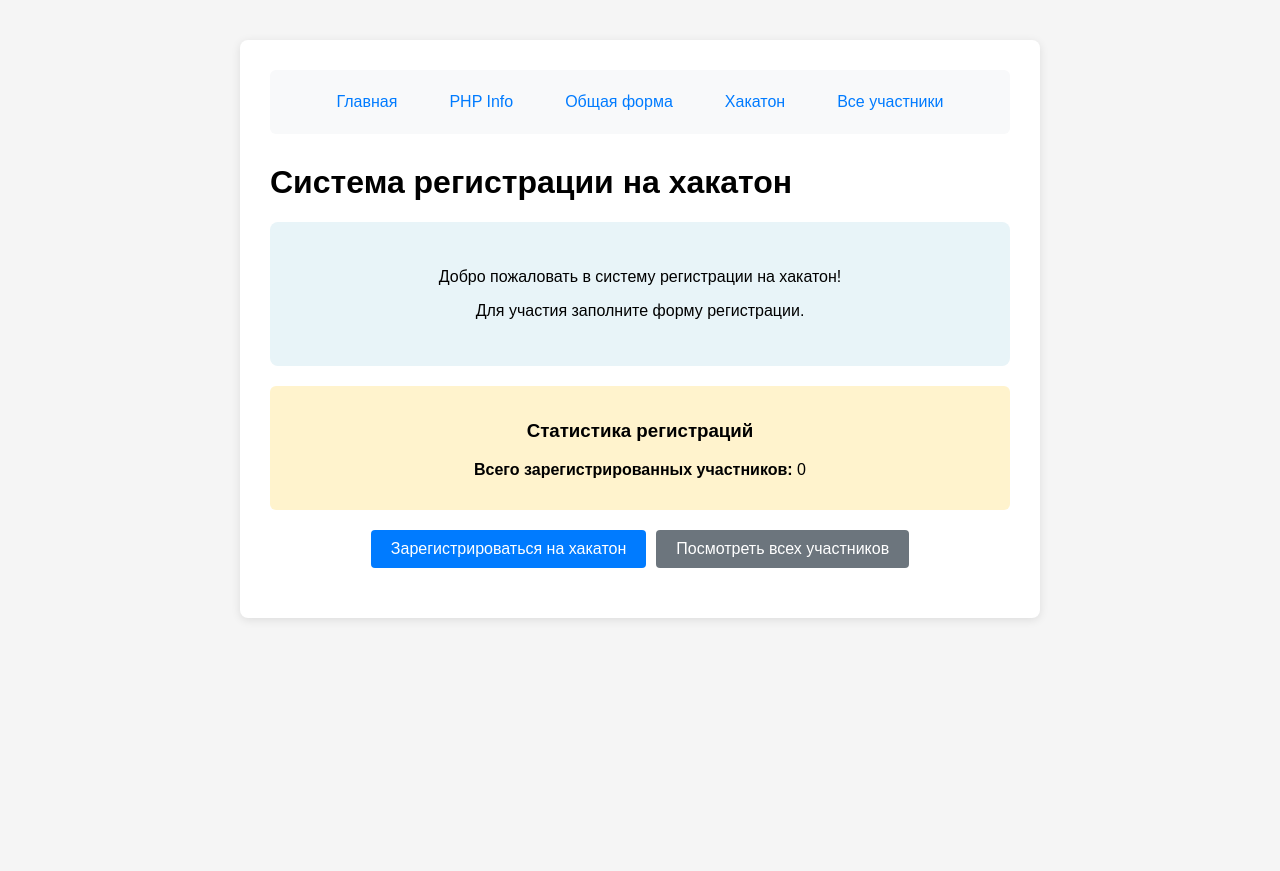
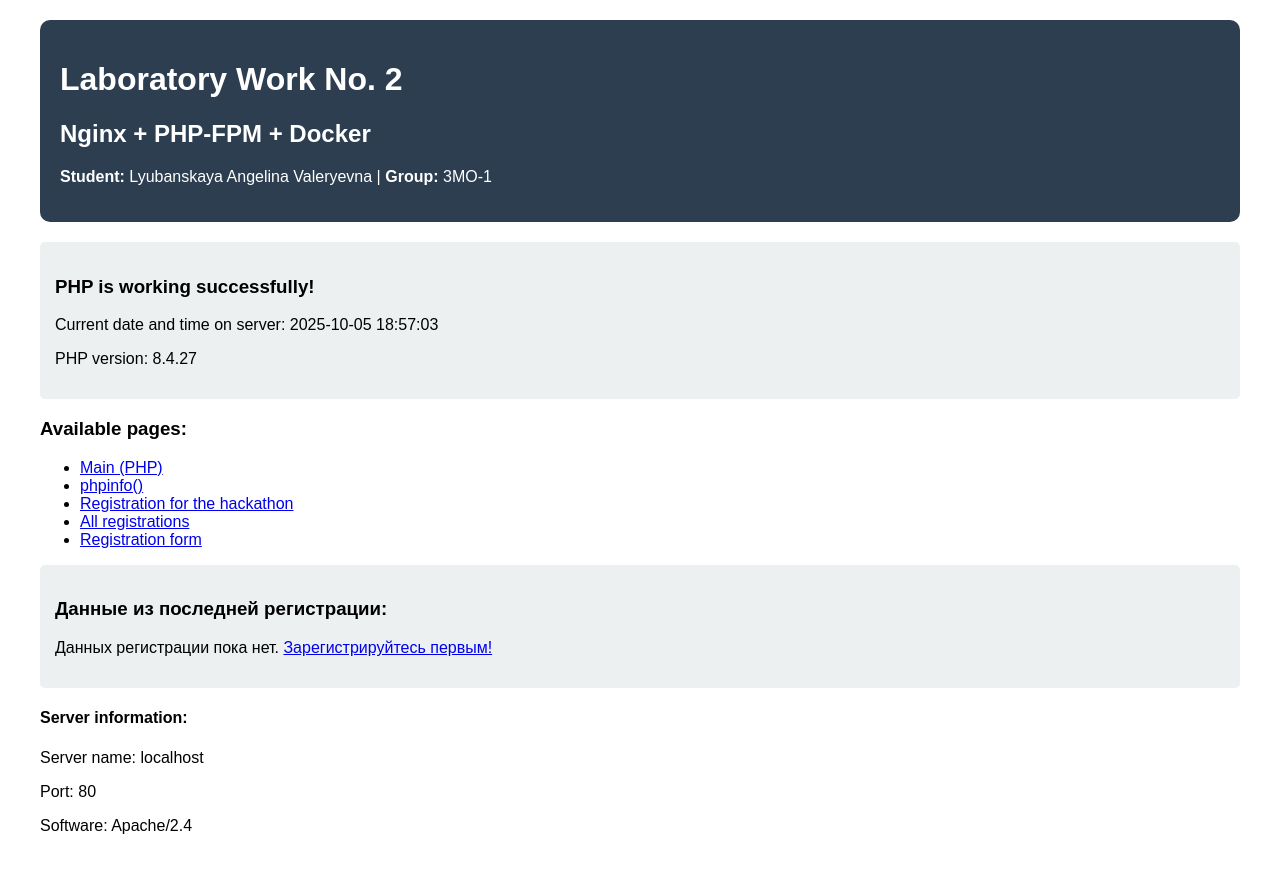
Before and after one commit to Angelina22102005/web__laba, a PHP site: page / in a window 1280 px wide. Before the commit the page ends 620 px from the top, so only its background shows below. Run offline with PHP 8.4, Linux system fonts and the light colour scheme.

```diff
--- a/www/index.php
+++ b/www/index.php
@@ -1,206 +1,60 @@
-<?php
-session_start();
-?>
+<?php session_start(); ?>
 <!DOCTYPE html>
-<html lang='ru'>
+<html>
 <head>
-    <meta charset='UTF-8'>
-    <meta name='viewport' content='width=device-width, initial-scale=1.0'>
-    <title>Главная страница - Хакатон</title>
+    <title>Lab 2 - PHP Test</title>
     <style>
-        body {
-            font-family: Arial, sans-serif;
-            max-width: 800px;
-            margin: 20px auto;
-            padding: 20px;
-            background-color: #f5f5f5;
-        }
-        .container {
-            background: white;
-            padding: 30px;
-            border-radius: 8px;
-            box-shadow: 0 2px 10px rgba(0,0,0,0.1);
-        }
-        .nav {
-            display: flex;
-            justify-content: center;
-            gap: 20px;
-            margin-bottom: 30px;
-            padding: 15px;
-            background: #f8f9fa;
-            border-radius: 6px;
-        }
-        .nav a {
-            text-decoration: none;
-            color: #007bff;
-            font-weight: 500;
-            padding: 8px 16px;
-            border-radius: 4px;
-            transition: background-color 0.3s;
-        }
-        .nav a:hover {
-            background-color: #e9ecef;
-        }
-        .success-message {
-            background: #d4edda;
-            color: #155724;
-            padding: 15px;
-            border-radius: 4px;
-            margin: 15px 0;
-            border: 1px solid #c3e6cb;
-        }
-        .session-data {
-            background: #e8f4f8;
-            padding: 20px;
-            border-radius: 6px;
-            margin: 20px 0;
-        }
-        .data-item {
-            margin: 10px 0;
-            padding: 8px;
-            background: white;
-            border-radius: 4px;
-        }
-        .stats {
-            background: #fff3cd;
-            padding: 15px;
-            border-radius: 6px;
-            margin: 20px 0;
-            text-align: center;
-        }
-        .action-buttons {
-            display: flex;
-            gap: 10px;
-            justify-content: center;
-            margin: 20px 0;
-        }
-        .btn {
-            padding: 10px 20px;
-            text-decoration: none;
-            border-radius: 4px;
-            font-weight: 500;
-            transition: all 0.3s;
-        }
-        .btn-primary {
-            background: #007bff;
-            color: white;
-        }
-        .btn-primary:hover {
-            background: #0056b3;
-        }
-        .btn-secondary {
-            background: #6c757d;
-            color: white;
-        }
-        .btn-secondary:hover {
-            background: #545b62;
-        }
-        .btn-warning {
-            background: #ffc107;
-            color: #212529;
-        }
-        .btn-warning:hover {
-            background: #e0a800;
-        }
-        .welcome-message {
-            text-align: center;
-            padding: 30px;
-            background: #e8f4f8;
-            border-radius: 8px;
-            margin: 20px 0;
-        }
+        body { font-family: Arial, sans-serif; max-width: 1200px; margin: 0 auto; padding: 20px; }
+        .header { background: #2c3e50; color: white; padding: 20px; border-radius: 10px; margin-bottom: 20px; }
+        .info { background: #ecf0f1; padding: 15px; border-radius: 5px; margin: 10px 0; }
     </style>
 </head>
 <body>
-    <div class='container'>
-        <div class='nav'>
-            <a href='index.php'>Главная</a>
-            <a href='phpinfo.php'>PHP Info</a>
-            <a href='form.html'>Общая форма</a>
-            <a href='hackathon-form.php'>Хакатон</a>
-            <a href='view.php'>Все участники</a>
-        </div>
+    <div class='header'>
+        <h1>Laboratory Work No. 2</h1>
+        <h2>Nginx + PHP-FPM + Docker</h2>
+        <p><strong>Student:</strong> Lyubanskaya Angelina Valeryevna | <strong>Group:</strong> 3MO-1</p>
+    </div>
 
-        <h1>Система регистрации на хакатон</h1>
+    <div class='info'>
+        <h3>PHP is working successfully!</h3>
+        <p>Current date and time on server: <?php echo date('Y-m-d H:i:s'); ?></p>
+        <p>PHP version: <?php echo phpversion(); ?></p>
+    </div>
 
-        <!-- Вывод сообщений -->
-        <?php if (isset($_SESSION['message'])): ?>
-            <div class='success-message'>
-                ✅ <?= htmlspecialchars($_SESSION['message']) ?>
-            </div>
-            <?php unset($_SESSION['message']); ?>
+    <nav>
+        <h3>Available pages:</h3>
+        <ul>
+            <li><a href='/index.php'>Main (PHP)</a></li>
+            <li><a href='/phpinfo.php'>phpinfo()</a></li>
+            <li><a href='/hackathon-form.php'>Registration for the hackathon</a></li>
+            <li><a href='/view.php'>All registrations</a></li>
+            <li><a href='/form.html'>Registration form</a></li>
+        </ul>
+    </nav>
+    <!-- ДОБАВЬТЕ этот блок после nav -->
+    <div class='info'>
+        <h3> Данные из последней регистрации:</h3>
+        <?php if(isset($_SESSION['form_data'])): ?>
+            <p><strong>Имя:</strong> <?= $_SESSION['form_data']['fullName'] ?></p>
+            <p><strong>Возраст:</strong> <?= $_SESSION['form_data']['age'] ?> лет</p>
+            <p><strong>Email:</strong> <?= $_SESSION['form_data']['email'] ?></p>
+            <p><strong>Направление:</strong> <?= $_SESSION['form_data']['direction'] ?></p>
+            <p><strong>Роль в команде:</strong> <?= $_SESSION['form_data']['teamRole'] ?></p>
+            <p><strong>Дата регистрации:</strong> <?= $_SESSION['form_data']['registration_date'] ?></p>
+
+            <?php unset($_SESSION['form_data']); ?>
+        <?php else: ?>
+            <p>Данных регистрации пока нет. <a href='hackathon-form.php'>Зарегистрируйтесь первым!</a></p>
         <?php endif; ?>
-
-        <?php if (isset($_GET['registration']) && $_GET['registration'] == 'success'): ?>
-            <div class='success-message'>
-                ✅ Регистрация успешно завершена! Данные сохранены в системе.
-            </div>
-        <?php endif; ?>
-
-        <?php if (isset($_SESSION['last_registration'])): ?>
-            <div class='session-data'>
-                <h2>Последняя регистрация:</h2>
-                <?php
-                $data = $_SESSION['last_registration'];
-                $directionNames = [
-                    'web-development' => 'Веб-разработка',
-                    'mobile-development' => 'Мобильная разработка',
-                    'ai-ml' => 'Искусственный интеллект и ML',
-                    'blockchain' => 'Блокчейн технологии',
-                    'iot' => 'Интернет вещей (IoT)',
-                    'cybersecurity' => 'Кибербезопасность',
-                    'data-science' => 'Data Science',
-                    'game-dev' => 'Разработка игр'
-                ];
-                $roleNames = [
-                    'backend' => 'Backend-разработчик',
-                    'frontend' => 'Frontend-разработчик',
-                    'fullstack' => 'Fullstack-разработчик',
-                    'designer' => 'UI/UX дизайнер',
-                    'data' => 'Data Scientist'
-                ];
-                ?>
-                <div class='data-item'><strong>Имя:</strong> <?= htmlspecialchars($data['fullName']) ?></div>
-                <div class='data-item'><strong>Возраст:</strong> <?= htmlspecialchars($data['age']) ?></div>
-                <div class='data-item'><strong>Направление:</strong> <?= $directionNames[$data['direction']] ?? $data['direction'] ?></div>
-                <div class='data-item'><strong>Роль:</strong> <?= $roleNames[$data['teamRole']] ?? $data['teamRole'] ?></div>
-                <div class='data-item'><strong>Email:</strong> <?= htmlspecialchars($data['email']) ?></div>
-                <div class='data-item'><strong>Опыт участия:</strong> <?= $data['previousExperience'] ?></div>
-                <div class='data-item'><strong>Воркшопы:</strong> <?= $data['workshop'] ?></div>
-                <div class='data-item'><strong>Ментор:</strong> <?= $data['mentoring'] ?></div>
-                <div class='data-item'><strong>Рассылка:</strong> <?= $data['newsletter'] ?></div>
-                <div class='data-item'><strong>Время регистрации:</strong> <?= $data['timestamp'] ?></div>
-            </div>
-        <?php else: ?>
-            <div class='welcome-message'>
-                <p>Добро пожаловать в систему регистрации на хакатон!</p>
-                <p>Для участия заполните форму регистрации.</p>
-            </div>
-        <?php endif; ?>
-
-        <div class='stats'>
-            <?php
-            $totalRegistrations = 0;
-            if (file_exists('hackathon_registrations.txt')) {
-                $lines = file('hackathon_registrations.txt', FILE_IGNORE_NEW_LINES | FILE_SKIP_EMPTY_LINES);
-                $totalRegistrations = count($lines);
-            }
-            ?>
-            <h3>Статистика регистраций</h3>
-            <p><strong>Всего зарегистрированных участников:</strong> <?= $totalRegistrations ?></p>
-        </div>
-
-        <div class='action-buttons'>
-            <a href='hackathon-form.php' class='btn btn-primary'>Зарегистрироваться на хакатон</a>
-            <a href='view.php' class='btn btn-secondary'>Посмотреть всех участников</a>
-
-            <?php if (isset($_SESSION['last_registration'])): ?>
-                <a href='clear-session.php' class='btn btn-warning'
-                   onclick="return confirm('Очистить данные текущей сессии?')">
-                    Очистить сессию
-                </a>
-            <?php endif; ?>
-        </div>
     </div>
+    <?php
+    echo '<div class=\"info\">';
+    echo '<h4>Server information:</h4>';
+    echo '<p>Server name: ' . $_SERVER['SERVER_NAME'] . '</p>';
+    echo '<p>Port: ' . $_SERVER['SERVER_PORT'] . '</p>';
+    echo '<p>Software: ' . $_SERVER['SERVER_SOFTWARE'] . '</p>';
+    echo '</div>';
+    ?>
 </body>
 </html>
```
